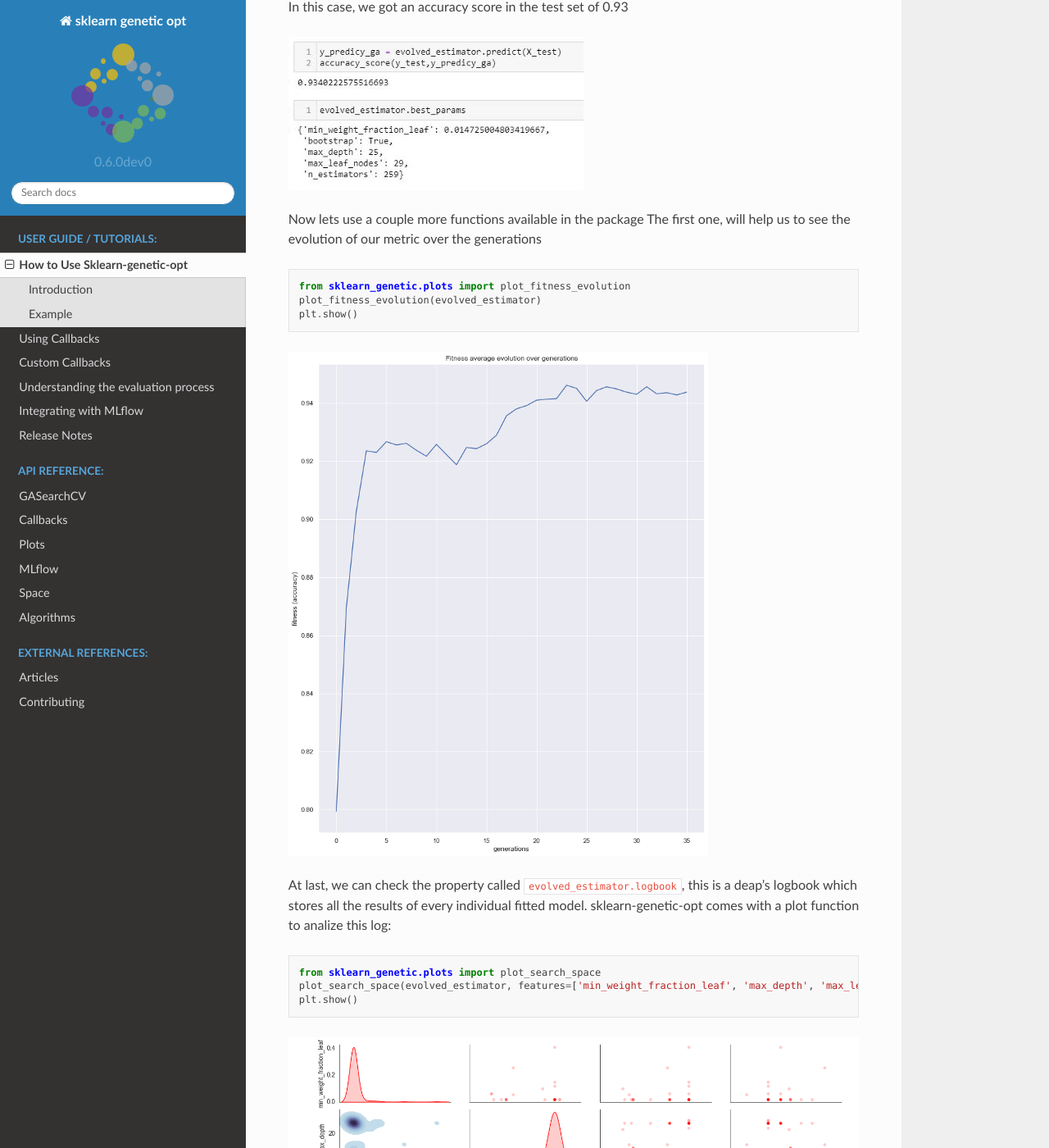
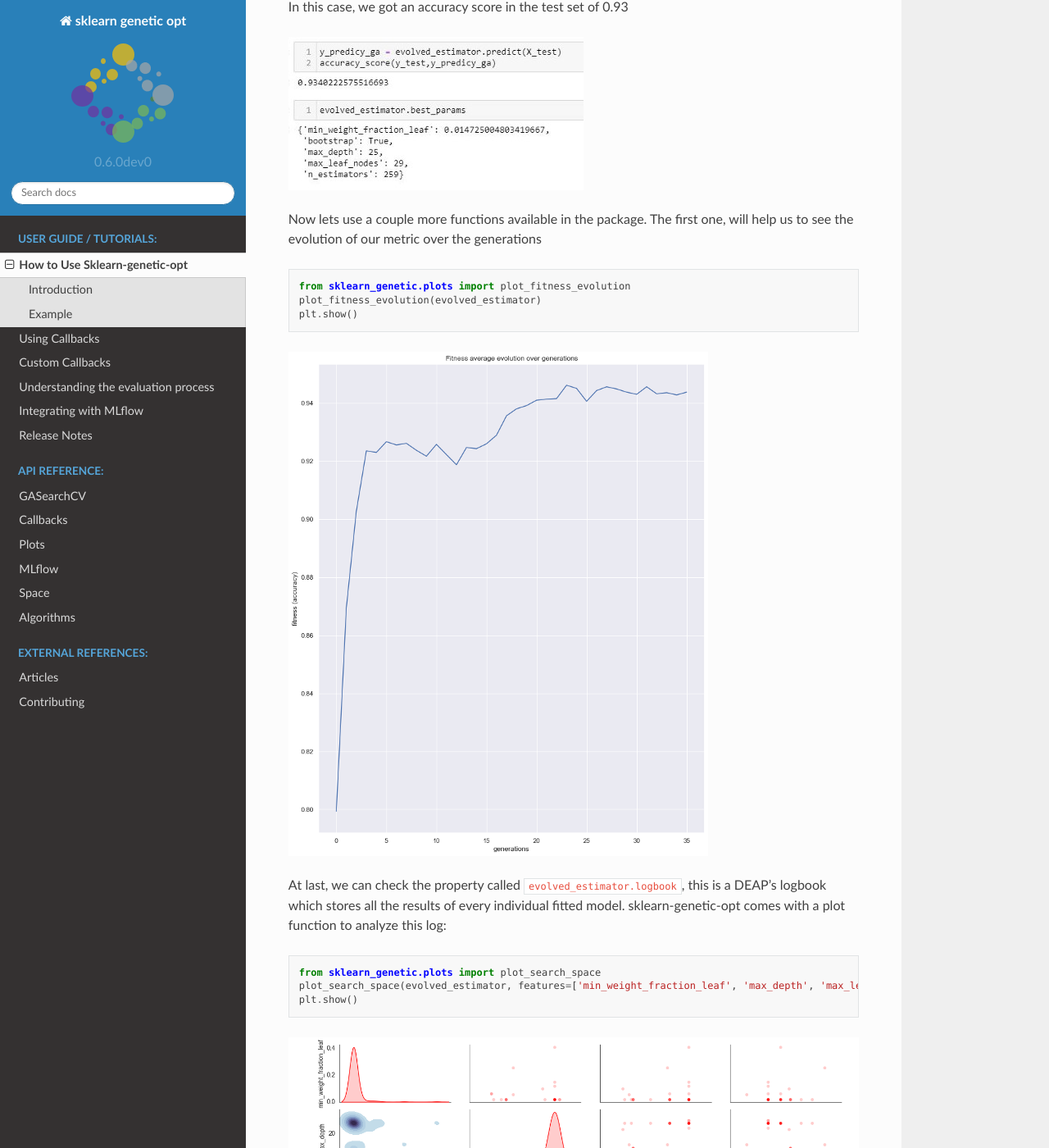
Before and after one commit to rodrigo-arenas/Sklearn-genetic-opt, a Sphinx documentation site: the page built from docs/tutorials/basic_usage.rst, in a window 1280 px wide and 1400 px high, scrolled down 3566 px. Shown: the whole window at 82% size. Built offline with Sphinx 7.4.7 and the Read the Docs theme 2.0.0, drawn with Linux system fonts in a browser that asks for light colours; some of the changed text lies outside the part shown.

Commit message:
Fix typos and redaction

```diff
--- a/docs/tutorials/basic_usage.rst
+++ b/docs/tutorials/basic_usage.rst
@@ -123,9 +123,9 @@
 * **nevals:** How many hyperparameters were fitted in this generation
 * **fitness:** The average score metric in the cross-validation (validation set).
   In this case, the average accuracy across the folds of all the hyperparameters sets.
-* **fitness_std** The standard deviation of the cross-validations accuracy.
-* **fitness_max** The maximum individual score of all the models in this generation.
-* **fitness_min** The minimum individual score of all the models in this generation.
+* **fitness_std:** The standard deviation of the cross-validations accuracy.
+* **fitness_max:** The maximum individual score of all the models in this generation.
+* **fitness_min:** The minimum individual score of all the models in this generation.
 
 After fitting the model, we have some extra methos to use the model right away.
 It will use by default the best set of hyperparameters it found, based in the cross-validation score:
@@ -142,7 +142,7 @@
 
 .. image:: ../images/basic_usage_accuracy_2.jpeg
 
-Now lets use a couple more functions available in the package
+Now lets use a couple more functions available in the package.
 The first one, will help us to see the evolution of our metric over the generations
 
 .. code:: python3
@@ -154,8 +154,8 @@
 .. image:: ../images/basic_usage_fitness_plot_3.png
 
 At last, we can check the property called ``evolved_estimator.logbook``,
-this is a deap's logbook which stores all the results of every individual fitted model.
-sklearn-genetic-opt comes with a plot function to analize this log:
+this is a DEAP's logbook which stores all the results of every individual fitted model.
+sklearn-genetic-opt comes with a plot function to analyze this log:
 
 .. code:: python3
 
--- a/docs/tutorials/custom_callback.rst
+++ b/docs/tutorials/custom_callback.rst
@@ -15,8 +15,8 @@
 bellow a threshold value.
 
 The callback must have three parameters: `record`, `logbook` and `estimator`.
-Those are a dictionary, a deap's Logbook object respectively, and the
-current :class:`~sklearn_genetic.GASearchCV`
+Those are a dictionary, a deap's Logbook object and the
+current :class:`~sklearn_genetic.GASearchCV` respectively
 with the current iteration metrics, all the past iterations metrics
 and all the properties saved in the estimator.
 You can choice which to use, but all of them must be parameters
```
Also changed, not shown: other parts of docs/tutorials/basic_usage.rst (+1 -1 lines), docs/tutorials/callbacks.rst (+5 -5 lines), docs/tutorials/mlflow.rst (+5 -5 lines).
